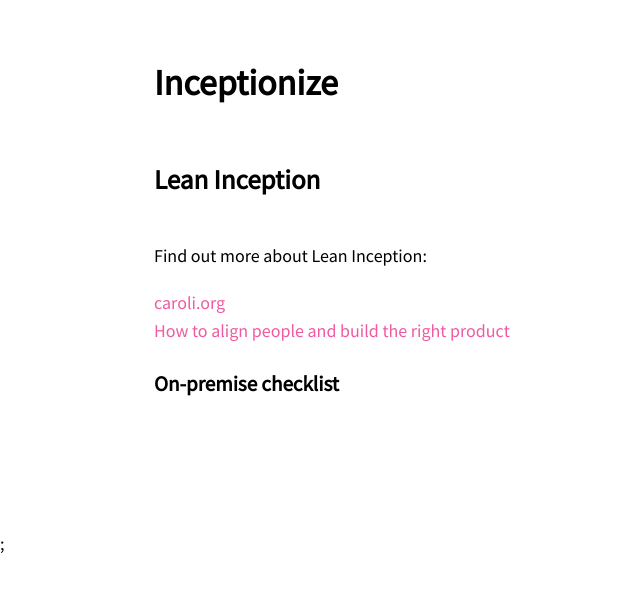
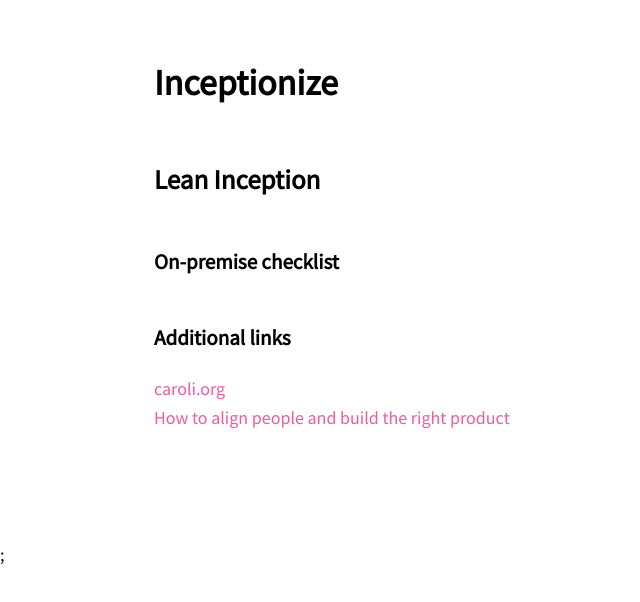
Before and after one commit to Inceptionize/inceptionize, a Next.js app: page /lean-inception in a window 1280 px wide. Shown: the top 602 px of the page, without its empty margins (0-640 px from the left). Built offline with nearby package versions, Linux system fonts and the light colour scheme.

Commit message:
#17 Separate checklists into components

```diff
--- a/components/lean-inception-content/index.tsx
+++ b/components/lean-inception-content/index.tsx
@@ -1,21 +1,26 @@
 import React, { ReactElement, useContext } from "react";
 import styles from "./leaninceptioncontent.module.scss";
 import RemoteContext from "../remote/remotecontext";
+import RemoteChecklist from "./remote-checklist";
+import OnPremiseChecklist from "./on-premise-checklist";
 
 function LeanInceptionContent(): ReactElement {
   const { isRemote } = useContext(RemoteContext);
   return (
     <div className={styles.content}>
       <h2>Lean Inception</h2>
-      <p>Find out more about Lean Inception:</p>
-      <a href="https://www.caroli.org/en/book/lean-inception-how-to-align-people-and-build-the-right-product/">
-        caroli.org
-      </a>
-      <a href="https://www.slideshare.net/paulocaroli/lean-inception-how-to-align-people-and-build-the-right-product">
-        How to align people and build the right product
-      </a>
 
-      <h3>{isRemote ? "Remote checklist" : "On-premise checklist"}</h3>
+      {isRemote ? <RemoteChecklist /> : <OnPremiseChecklist />}
+
+      <div className={styles.links}>
+        <h3>Additional links</h3>
+        <a href="https://www.caroli.org/en/book/lean-inception-how-to-align-people-and-build-the-right-product/">
+          caroli.org
+        </a>
+        <a href="https://www.slideshare.net/paulocaroli/lean-inception-how-to-align-people-and-build-the-right-product">
+          How to align people and build the right product
+        </a>
+      </div>
     </div>
   );
 }
--- a/components/lean-inception-content/leaninceptioncontent.module.scss
+++ b/components/lean-inception-content/leaninceptioncontent.module.scss
@@ -2,3 +2,8 @@
     display: flex;
     flex-direction: column;
 }
+
+.links {
+    display: flex;
+    flex-direction: column;
+}
--- /dev/null
+++ b/components/lean-inception-content/on-premise-checklist/index.tsx
@@ -0,0 +1,11 @@
+import React, { ReactElement } from "react";
+
+function OnPremiseChecklist(): ReactElement {
+  return (
+    <div>
+      <h3>On-premise checklist</h3>
+    </div>
+  );
+}
+
+export default OnPremiseChecklist;
--- /dev/null
+++ b/components/lean-inception-content/remote-checklist/index.tsx
@@ -0,0 +1,11 @@
+import React, { ReactElement } from "react";
+
+function RemoteChecklist(): ReactElement {
+  return (
+    <div>
+      <h3>Remote checklist</h3>
+    </div>
+  );
+}
+
+export default RemoteChecklist;
```
